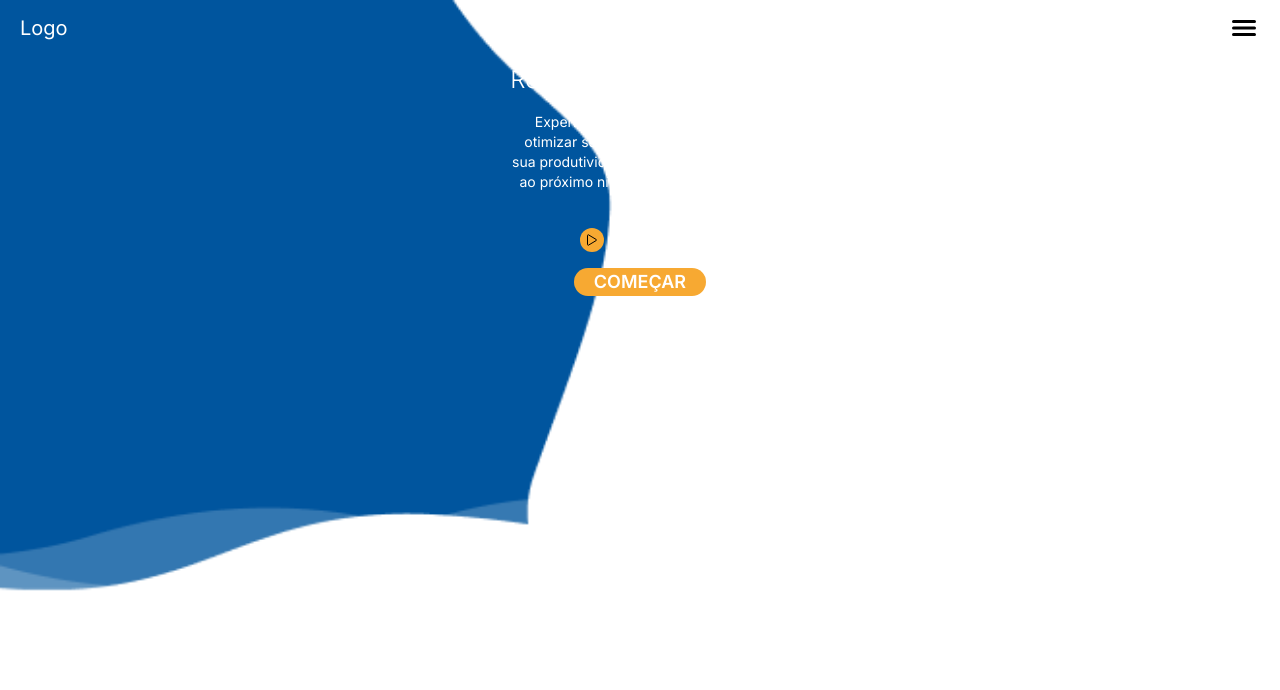
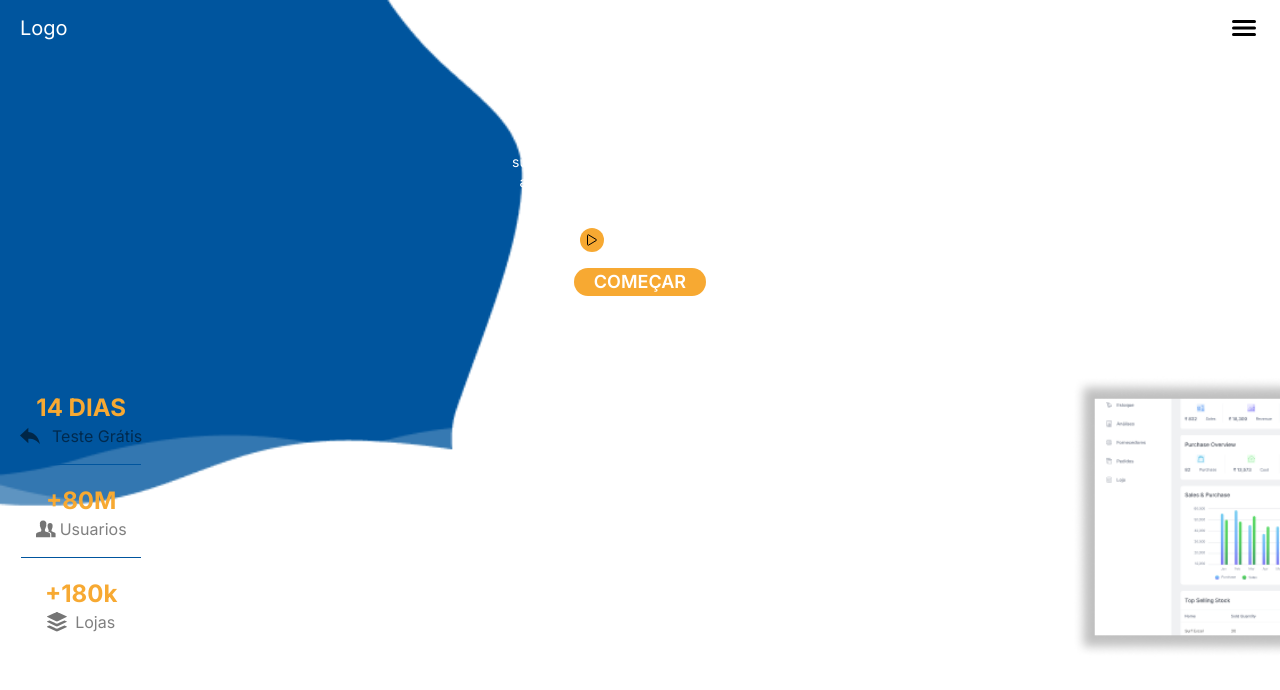
Before and after one commit to luxsoftw/SweetHubFrontend, a Next.js app: page / in a window 1280 px wide. Shown: the top 690 px of the page. Built offline with nearby package versions, Linux system fonts and the light colour scheme.

Commit message:
feat: add dashboard section on home page

```diff
--- a/app/page.tsx
+++ b/app/page.tsx
@@ -1,11 +1,13 @@
 import { IoPlayOutline } from "react-icons/io5";
 import Header from "./components/header";
+import Image from "next/image";
 
 export default function Home() {
    return (
       <div className="text-primary">
-         <section className="h-[700px] bg-bg-header bg-contain bg-no-repeat">
+         <section className="h-[600px] bg-bg-header bg-contain bg-no-repeat">
             <Header />
+
             <section className="flex flex-col items-center gap-4 pt-2">
                <h1 className="text-2xl font-light">
                   Revolucio seu <span className="font-semibold">Negócio</span>
@@ -29,6 +31,107 @@ export default function Home() {
                   COMEÇAR
                </button>
             </section>
+
+            <section className="relative flex items-center gap-5 px-5 pt-24">
+               <div className="flex flex-col items-center text-secondary/50">
+                  {/* teste grátis */}
+                  <h1 className="text-2xl font-bold text-[#F7A932]">14 DIAS</h1>
+
+                  <div className="flex items-center gap-3">
+                     <svg
+                        width="18"
+                        height="15"
+                        viewBox="0 0 18 15"
+                        fill="none"
+                        xmlns="http://www.w3.org/2000/svg"
+                        className="h-5 w-5"
+                     >
+                        <path
+                           d="M0 7.125L7.5 0V4.00003C14.5 5.00002 17 10 18 15C15.5 11.5 12.5 9.89991 7.5 9.89991V14L0 7.125Z"
+                           fill="black"
+                           opacity={0.54}
+                        />
+                     </svg>
+
+                     <p>Teste Grátis</p>
+                  </div>
+
+                  <div className="mt-4 h-[1px] w-[120px] bg-[#00559E] shadow-lg"></div>
+
+                  {/* usuarios */}
+                  <h1 className="pt-5 text-2xl font-bold text-[#F7A932]">
+                     +80M
+                  </h1>
+
+                  <div className="flex items-center gap-1">
+                     <svg
+                        width="19"
+                        height="16"
+                        viewBox="0 0 19 16"
+                        fill="none"
+                        xmlns="http://www.w3.org/2000/svg"
+                        className="h-5 w-5"
+                     >
+                        <path
+                           d="M16.3533 10.7921C14.6319 10.1427 14.7358 10.4033 14.7358 9.19958C14.7358 8.42193 15.1225 8.70734 15.3678 7.22649C15.4635 6.64325 15.5425 7.03207 15.7462 6.09723C15.8543 5.60913 15.6714 5.5719 15.6963 5.34026C15.7171 5.10861 15.7379 4.89766 15.7795 4.42196C15.8294 3.82631 15.2971 2.271 13.3928 2.271C11.4884 2.271 10.9562 3.82631 11.0061 4.42196C11.0435 4.90179 11.0684 5.10861 11.0892 5.34026C11.11 5.5719 10.9312 5.60913 11.0393 6.09723C11.2431 7.03207 11.3221 6.63911 11.4177 7.22649C11.663 8.70734 12.0456 8.42606 12.0456 9.19958C12.0456 9.75387 12.1745 9.98551 11.426 10.3371C11.6506 10.4157 11.9125 10.5108 12.2285 10.6308C14.4905 11.4871 14.4364 12.3185 14.4947 12.7114C14.5362 12.9803 14.557 15.123 14.5653 15.8883H18.6277C18.6277 15.8883 18.6277 12.5584 18.5653 12.1696C18.5196 11.8635 18.108 11.4581 16.3533 10.7921Z"
+                           fill="black"
+                           opacity={0.54}
+                        />
+                        <path
+                           d="M13.5135 15.8882C13.5135 15.8882 13.5135 15.3049 13.5052 14.6307C13.4969 13.8613 13.4761 12.9761 13.4345 12.7114C13.3722 12.3184 12.8399 11.7931 10.5821 10.9368C10.2703 10.821 10.0083 10.7259 9.77965 10.6431C8.39503 10.155 8.49482 9.99371 8.49482 8.65763C8.49482 7.65247 8.99379 8.30603 9.30979 6.39912C9.43454 5.64628 9.53433 6.1468 9.79628 4.94308C9.93766 4.31434 9.70065 4.2647 9.72975 3.96274C9.75886 3.66078 9.78797 3.39191 9.83786 2.77557C9.90439 2.01032 9.21832 0 6.75677 0C4.29523 0 3.61331 2.00619 3.67569 2.77557C3.72558 3.39191 3.75469 3.66078 3.78795 3.96274C3.81706 4.2647 3.58005 4.3102 3.72142 4.94308C3.98754 6.1468 4.08733 5.64628 4.21207 6.39912C4.52808 8.30603 5.02288 7.65247 5.02288 8.65763C5.02288 10.2129 5.1601 10.0971 2.93556 10.9368C0.677756 11.7931 0.145531 12.3184 0.0831603 12.7114C0 13.2119 0 15.8882 0 15.8882H6.75677H13.5135Z"
+                           fill="black"
+                           opacity={0.54}
+                        />
+                     </svg>
+
+                     <p>Usuarios</p>
+                  </div>
+
+                  <div className="mt-4 h-[1px] w-[120px] bg-[#00559E] shadow-lg"></div>
+
+                  {/* Lojas */}
+                  <h1 className="pt-5 text-2xl font-bold text-[#F7A932]">
+                     +180k
+                  </h1>
+
+                  <div className="flex items-center gap-2">
+                     <svg
+                        width="16"
+                        height="16"
+                        viewBox="0 0 16 16"
+                        fill="none"
+                        xmlns="http://www.w3.org/2000/svg"
+                        className="h-5 w-5"
+                     >
+                        <path
+                           d="M0.283888 4.07158L7.26956 7.38152C7.45122 7.4666 7.69481 7.51116 7.93427 7.51116C8.17374 7.51116 8.41733 7.4666 8.59899 7.38152L15.5847 4.07158C15.9521 3.89738 15.9521 3.61378 15.5847 3.43958L8.59899 0.129643C8.41733 0.0445646 8.17374 0 7.93427 0C7.69481 0 7.45122 0.0445646 7.26956 0.129643L0.283888 3.43958C-0.0835617 3.61378 -0.0835617 3.89738 0.283888 4.07158Z"
+                           fill="black"
+                           opacity={0.54}
+                        />
+                        <path
+                           d="M15.5846 7.4627C15.5846 7.4627 14.3089 6.85905 14.1396 6.77802C13.9703 6.69699 13.9249 6.70105 13.7474 6.78207C13.5698 6.8631 8.59482 9.22097 8.59482 9.22097C8.40903 9.30605 8.16956 9.35061 7.9301 9.35061C7.69064 9.35061 7.44705 9.30605 7.26539 9.22097C7.26539 9.22097 2.42248 6.92792 2.19541 6.81853C1.94769 6.70105 1.8775 6.70105 1.65456 6.80638C1.42335 6.91577 0.275587 7.45864 0.275587 7.45864C-0.0918624 7.63285 -0.0918624 7.91644 0.275587 8.09065L7.26126 11.4006C7.44292 11.4857 7.68651 11.5302 7.92597 11.5302C8.16543 11.5302 8.40903 11.4857 8.59069 11.4006L15.5764 8.09065C15.9521 7.9205 15.9521 7.6369 15.5846 7.4627Z"
+                           fill="black"
+                           opacity={0.54}
+                        />
+                        <path
+                           d="M15.5844 11.4856C15.5844 11.4856 14.3086 10.882 14.1394 10.801C13.9701 10.7199 13.9247 10.724 13.7471 10.805C13.5696 10.886 8.59872 13.248 8.59872 13.248C8.41293 13.3331 8.17347 13.3776 7.93401 13.3776C7.69455 13.3776 7.45096 13.3331 7.2693 13.248C7.2693 13.248 2.42639 10.9549 2.19932 10.8455C1.9516 10.728 1.88141 10.728 1.65846 10.8334C1.42726 10.9428 0.279494 11.4856 0.279494 11.4856C-0.0879562 11.6599 -0.0879562 11.9434 0.279494 12.1177L7.26517 15.4276C7.44683 15.5167 7.69042 15.5572 7.92988 15.5572C8.16934 15.5572 8.41293 15.5127 8.59459 15.4276L15.5803 12.1177C15.9518 11.9434 15.9518 11.6599 15.5844 11.4856Z"
+                           fill="black"
+                           opacity={0.54}
+                        />
+                     </svg>
+
+                     <p>Lojas</p>
+                  </div>
+               </div>
+
+               <Image
+                  src="/dashboard-mobile.png"
+                  alt="Dashboard"
+                  width={208}
+                  height={348}
+                  className="absolute right-0 top-20"
+               />
+            </section>
          </section>
       </div>
    );
```
Also changed, not shown: public/dashboard-mobile.png (added).
